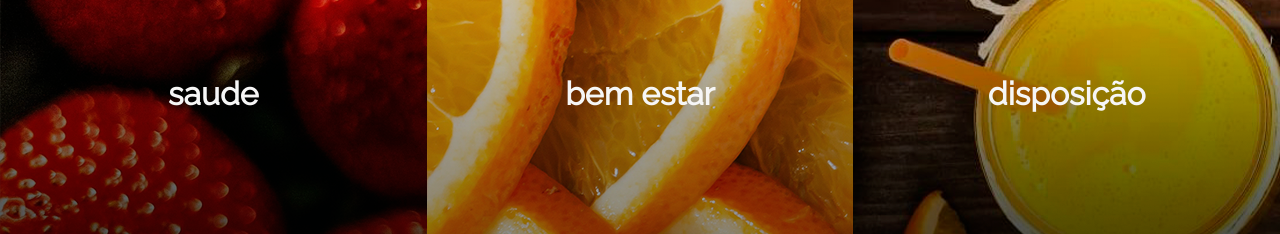
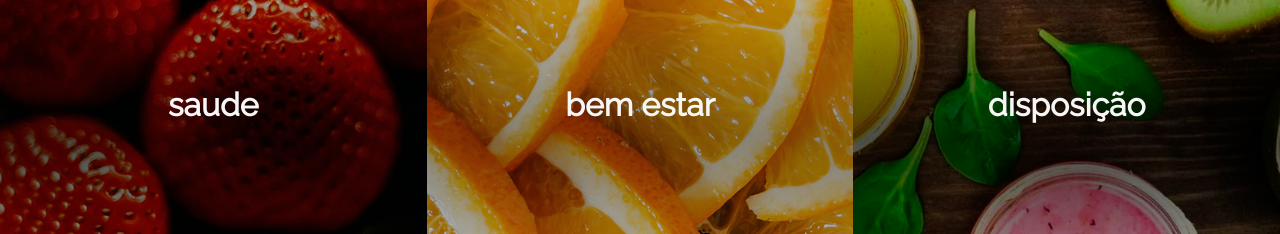
Before and after one commit to projetoupx/Web_Project, a React (Create React App) app: page / in a window 1280 px wide. Shown: the part 867-1101 px from the top of the page. Built offline with nearby package versions, Linux system fonts and the light colour scheme.

Commit message:
atualização

```diff
--- a/public/style/style.css
+++ b/public/style/style.css
@@ -140,7 +140,7 @@ nav .button-a a:hover {
     justify-content: center;
     align-items: center;
     max-width: 700px;
-    margin: 40px 0;
+    margin: 40px 30px;
 }
 
 .banner-text button {
@@ -187,7 +187,7 @@ nav .button-a a:hover {
 
 .card {
     position: relative;
-    display: inline-block;
+    display: flex;
     height: 80vh;
     flex-grow: 1;
     text-align: center;
@@ -199,8 +199,16 @@ nav .button-a a:hover {
     overflow: hidden;
 }
 
+.card img{
+    width: 100%;
+    height: 100%;
+    object-fit: cover;
+}
+
 .card .text {
     position: absolute;
+    text-align: center;
+    width: 100%;
     top: 50%;
     left: 50%;
     transform: translate(-50%, -50%);
@@ -228,6 +236,7 @@ nav .button-a a:hover {
 
 @media screen and (max-width: 768px) {
     .card {
+        height: 60vh;
         min-width: 40%;
     }
 }
```
